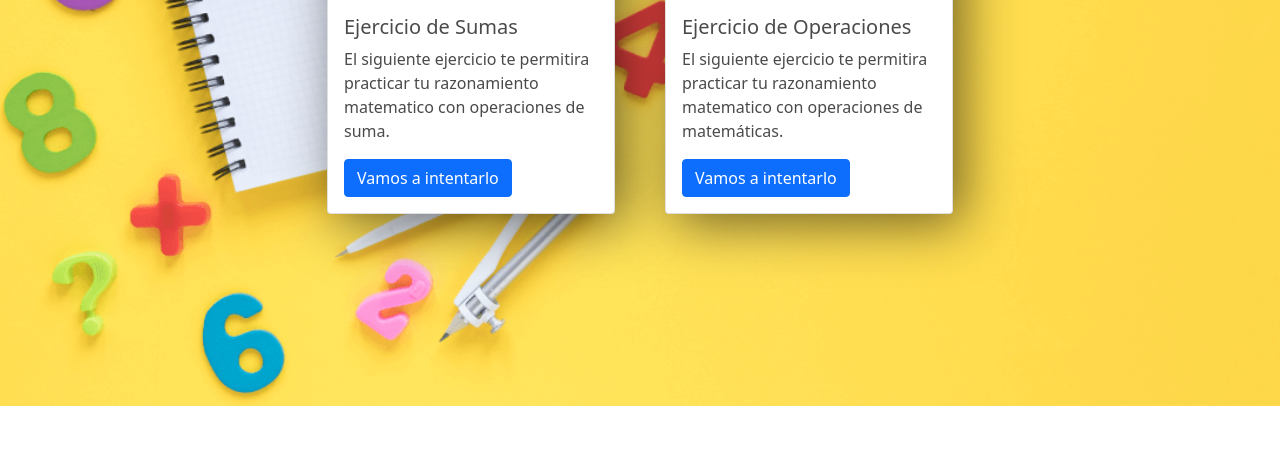
After one commit to Osojuan/Downjuegos, a PHP site: page /content/home-user.php in a window 1280 px wide. The commit adds this page. Shown: the part 333-800 px from the top of the page. Run offline with PHP 8.4, Linux system fonts and the light colour scheme.

Commit message:
add changes with register in back

```diff
--- a/content/OrdenaPalabras.html
+++ b/content/OrdenaPalabras.php
@@ -5,9 +5,7 @@
     <meta charset="UTF-8">
     <meta http-equiv="X-UA-Compatible" content="IE=edge">
     <meta name="viewport" content="width=device-width, initial-scale=1.0">
-    <link rel="stylesheet" href="https://cdnjs.cloudflare.com/ajax/libs/font-awesome/6.1.1/css/all.min.css"
-        integrity="sha512-KfkfwYDsLkIlwQp6LFnl8zNdLGxu9YAA1QvwINks4PhcElQSvqcyVLLD9aMhXd13uQjoXtEKNosOWaZqXgel0g=="
-        crossorigin="anonymous" referrerpolicy="no-referrer" />
+    <link rel="stylesheet" href="https://cdnjs.cloudflare.com/ajax/libs/font-awesome/6.1.1/css/all.min.css" integrity="sha512-KfkfwYDsLkIlwQp6LFnl8zNdLGxu9YAA1QvwINks4PhcElQSvqcyVLLD9aMhXd13uQjoXtEKNosOWaZqXgel0g==" crossorigin="anonymous" referrerpolicy="no-referrer" />
     <link rel="stylesheet" href="../css/estiloOrdenaPalabras.css">
     <title>Palabras Desordenadas</title>
 </head>
@@ -50,7 +48,7 @@
         <button onclick="comenzarJuego()">JUGAR OTRA VEZ!</button>
     </section>
 
-    <a href="../content/home-user-l.html" class="rounded-corner-button">Ir al inicio</a>
+    <a href="../content/home-user-l.php" class="rounded-corner-button">Ir al inicio</a>
 
     <script src="../js/scriptOrdenaPalabras.js"></script>
 
--- a/content/adivinapalabra.html
+++ b/content/adivinapalabra.php
@@ -25,7 +25,7 @@
         <button onclick="cargarNuevaPalabra()">Nueva Palabra</button>
     </section>
 
-    <a href="../content/home-user-l.html" class="rounded-corner-button">Ir al inicio</a>
+    <a href="../content/home-user-l.php" class="rounded-corner-button">Ir al inicio</a>
 
     <script src="../js/scriptadivinapalabra.js"></script>
 
--- a/content/dragAsoc.html
+++ b/content/dragAsoc.php
@@ -5,9 +5,7 @@
   <meta charset="UTF-8">
   <meta http-equiv="X-UA-Compatible" content="IE=edge">
   <meta name="viewport" content="width=device-width, initial-scale=1.0">
-  <link rel="stylesheet" href="https://cdnjs.cloudflare.com/ajax/libs/font-awesome/6.1.1/css/all.min.css"
-    integrity="sha512-KfkfwYDsLkIlwQp6LFnl8zNdLGxu9YAA1QvwINks4PhcElQSvqcyVLLD9aMhXd13uQjoXtEKNosOWaZqXgel0g=="
-    crossorigin="anonymous" referrerpolicy="no-referrer" />
+  <link rel="stylesheet" href="https://cdnjs.cloudflare.com/ajax/libs/font-awesome/6.1.1/css/all.min.css" integrity="sha512-KfkfwYDsLkIlwQp6LFnl8zNdLGxu9YAA1QvwINks4PhcElQSvqcyVLLD9aMhXd13uQjoXtEKNosOWaZqXgel0g==" crossorigin="anonymous" referrerpolicy="no-referrer" />
   <link rel="stylesheet" href="../css/dragAsoc.css">
   <script src="../js/dragAsoc.js" defer></script>
 </head>
@@ -37,7 +35,7 @@
     <div class="droppable" data-draggable-id="hippo"><span>Hippo</span></div> -->
   </section>
 
-  <a href="../content/home-user-l.html" class="rounded-corner-button">Ir al inicio</a>
+  <a href="../content/home-user-l.php" class="rounded-corner-button">Ir al inicio</a>
 
   <audio id="audioCorrecto" src="../audios/correcto.mp3"></audio>
   <audio id="audioIncorrecto" src="../audios/incorrecto.mp3"></audio>
--- /dev/null
+++ b/content/home-user.php
@@ -0,0 +1,53 @@
+<!DOCTYPE html>
+<html lang="en">
+
+<head>
+    <meta charset="UTF-8">
+    <meta name="viewport" content="width=device-width, initial-scale=1.0">
+    <link rel="stylesheet" href="../css/bulma.min.css">
+    <link rel="stylesheet" href="../css/home-user.css">
+    <link href="https://cdn.jsdelivr.net/npm/bootstrap@5.0.2/dist/css/bootstrap.min.css" rel="stylesheet" integrity="sha384-EVSTQN3/azprG1Anm3QDgpJLIm9Nao0Yz1ztcQTwFspd3yD65VohhpuuCOmLASjC" crossorigin="anonymous">
+    <script src="https://cdn.jsdelivr.net/npm/bootstrap@5.0.2/dist/js/bootstrap.bundle.min.js" integrity="sha384-MrcW6ZMFYlzcLA8Nl+NtUVF0sA7MsXsP1UyJoMp4YLEuNSfAP+JcXn/tWtIaxVXM" crossorigin="anonymous"></script>
+    <title>Document</title>
+</head>
+
+<body class="bodycolor">
+
+
+
+    <div class="tabs is-large tabs is-centered">
+        <ul>
+            <li class="is-active"><a class="atitless">Juegos de pensamiento matemático</a></li>
+            <li> <a href="./home-user-l.php" class="atitless">Juegos de Lecto - Escritura</a></li>
+        </ul>
+    </div>
+    <div class="columnas">
+        <div class="card" style="width: 18rem;">
+            <img src="../images/suma.jpg" class="card-img-top" alt="imagen de suma">
+            <div class="card-body">
+                <h5 class="card-title">Ejercicio de Sumas</h5>
+                <p class="card-text">El siguiente ejercicio te permitira practicar tu razonamiento matematico con
+                    operaciones de suma.</p>
+                <a href="./suma.php" class="btn btn-primary">Vamos a intentarlo</a>
+            </div>
+        </div>
+        <div class="space"></div>
+
+        <div class="card" style="width: 18rem;">
+            <img src="../images/operaciones.jpg" class="card-img-top" alt="imagen de suma">
+            <div class="card-body">
+                <h5 class="card-title">Ejercicio de Operaciones </h5>
+                <p class="card-text">El siguiente ejercicio te permitira practicar tu razonamiento matematico con
+                    operaciones de matemáticas.</p>
+                <a href="./matematicas.php" class="btn btn-primary">Vamos a intentarlo</a>
+            </div>
+        </div>
+
+    </div>
+
+    <div class="space-bottom"></div>
+
+
+</body>
+
+</html>
--- a/content/matematicas.html
+++ b/content/matematicas.php
@@ -5,9 +5,7 @@
     <meta charset="UTF-8">
     <meta http-equiv="X-UA-Compatible" content="IE=edge">
     <meta name="viewport" content="width=device-width, initial-scale=1.0">
-    <link rel="stylesheet" href="https://cdnjs.cloudflare.com/ajax/libs/font-awesome/6.1.1/css/all.min.css"
-        integrity="sha512-KfkfwYDsLkIlwQp6LFnl8zNdLGxu9YAA1QvwINks4PhcElQSvqcyVLLD9aMhXd13uQjoXtEKNosOWaZqXgel0g=="
-        crossorigin="anonymous" referrerpolicy="no-referrer" />
+    <link rel="stylesheet" href="https://cdnjs.cloudflare.com/ajax/libs/font-awesome/6.1.1/css/all.min.css" integrity="sha512-KfkfwYDsLkIlwQp6LFnl8zNdLGxu9YAA1QvwINks4PhcElQSvqcyVLLD9aMhXd13uQjoXtEKNosOWaZqXgel0g==" crossorigin="anonymous" referrerpolicy="no-referrer" />
     <link rel="stylesheet" href="../css/stylesmate.css">
     <title>Operaciones</title>
 </head>
@@ -45,7 +43,7 @@
         </section>
     </div>
 
-    <a href="../content/home-user.html" class="rounded-corner-button">Ir al inicio</a>
+    <a href="../content/home-user.php" class="rounded-corner-button">Ir al inicio</a>
 
     <script src="../js/scriptMatematicas.js"></script>
 
--- a/content/memorama.html
+++ b/content/memorama.php
@@ -13,7 +13,7 @@
 
    <script src="../js/scriptmemorama.js"></script>
 
-   <a href="../content/home-user-l.html" class="rounded-corner-button">Ir al inicio</a>
+   <a href="../content/home-user-l.php" class="rounded-corner-button">Ir al inicio</a>
 
    <audio id="audioAplausos" src="../audios/aplausos.mp3"></audio>
 
--- a/content/memoramaim.html
+++ b/content/memoramaim.php
@@ -80,7 +80,7 @@
 
     <audio id="audioAplauso" src="../audios/aplausos.mp3"></audio>
 
-    <a href="../content/home-user-l.html" class="rounded-corner-button">Ir al inicio</a>
+    <a href="../content/home-user-l.php" class="rounded-corner-button">Ir al inicio</a>
 </body>
 
 
--- a/content/memoriafrutas.html
+++ b/content/memoriafrutas.php
@@ -27,7 +27,7 @@
     </div>
 
     <audio id="audioAplauso" src="../audios/aplausos.mp3"></audio>
-    <a href="../content/home-user-l.html" class="rounded-corner-button">Ir al inicio</a>
+    <a href="../content/home-user-l.php" class="rounded-corner-button">Ir al inicio</a>
 </body>
 
 
--- a/content/suma.html
+++ b/content/suma.php
@@ -27,7 +27,7 @@
 		</div>
 	</div>
 
-	<a href="../content/home-user.html" class="rounded-corner-button">Ir al inicio</a>
+	<a href="../content/home-user.php" class="rounded-corner-button">Ir al inicio</a>
 
 	<script src="../js/scriptsuma.js"></script>
 
--- a/db/conexion_db.php
+++ b/db/conexion_db.php
@@ -20,7 +20,7 @@ $user_created = date("Y-m-d H:i:s");
 $sql = "INSERT INTO users (user_name, user_curp, user_phone, user_address, user_type, user_created) VALUES ('$user_name', '$user_curp', '$user_phone', '$user_address', 'user', '$user_created')";
 if ($conn->query($sql)) {
     echo "<p>Registro insertado con éxito</p>";
-    header("location:../content/home-user.html");
+    header("location:../content/home-user.php");
 } else {
     echo "<p>Hubo un error al ejecutar la sentencia de inserción: {$conn->error}</p>";
 }
```
Also changed, not shown: content/home-admin.php (renamed from content/home-user.html, +7 -10 lines), content/home-user-l.php (renamed from content/home-user-l.html, +12 -15 lines).
